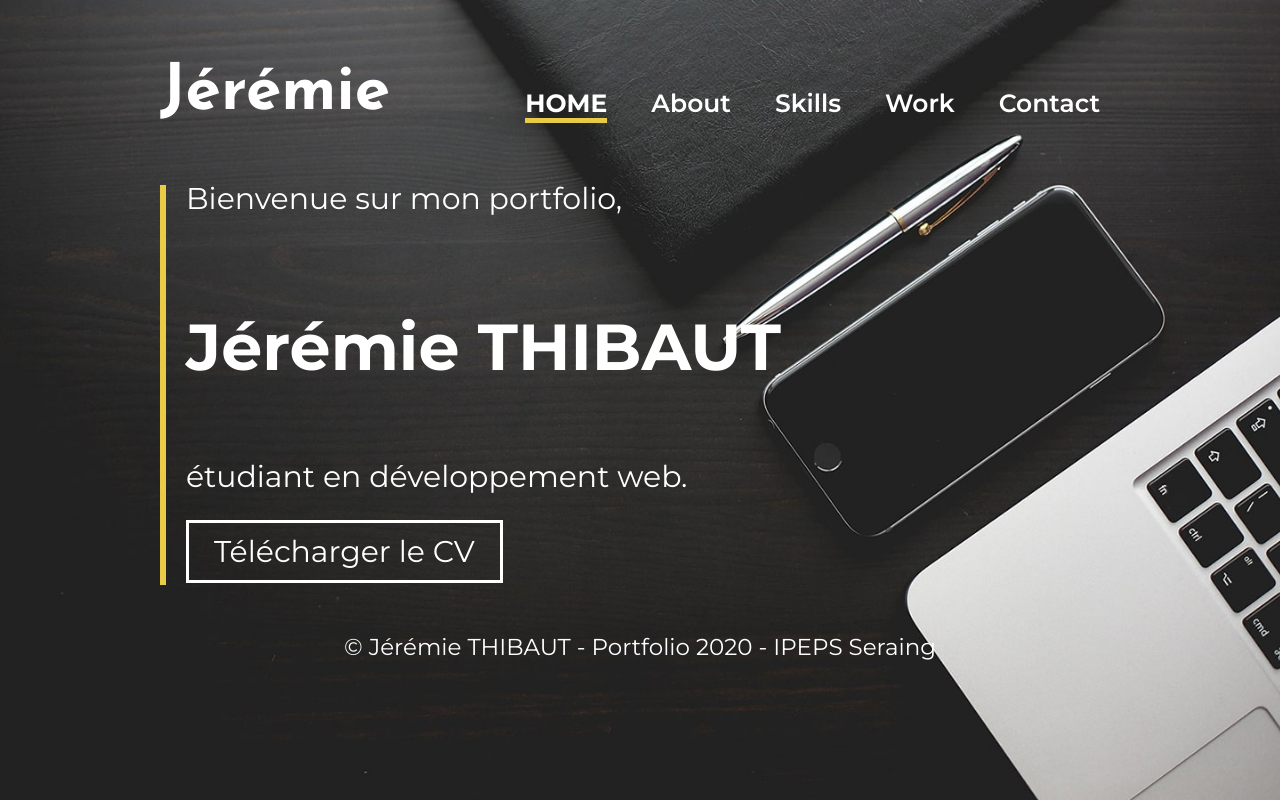
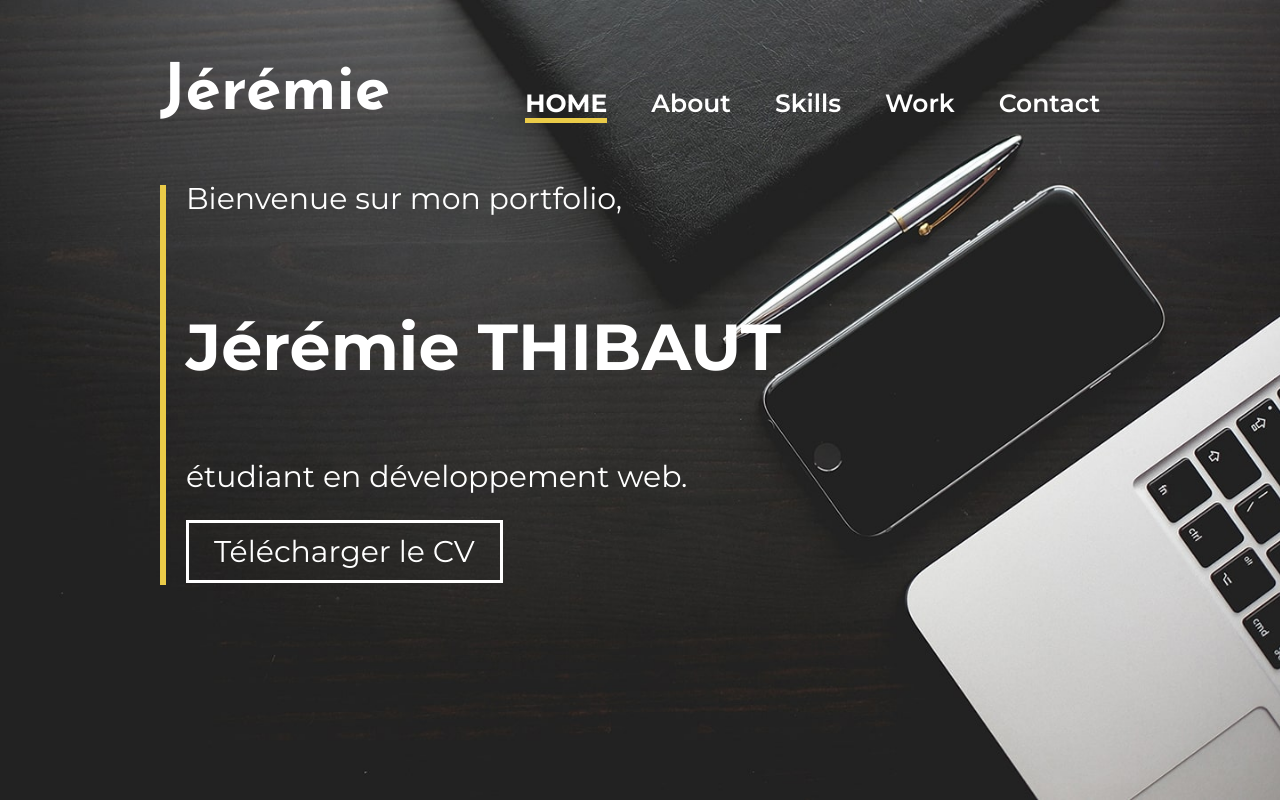
Before and after one commit to jrmthbt/portfolio, a plain HTML site: page index.html in a window 1280 px wide. Drawn offline with Linux system fonts and the light colour scheme.

Commit message:
remove footer

```diff
--- a/index.html
+++ b/index.html
@@ -55,7 +55,6 @@
 
         <footer>
             <div class="copyright">
-                <p> © Jérémie THIBAUT - Portfolio 2020 - IPEPS Seraing </p>
             </div>
         </footer>
     </div>
```
